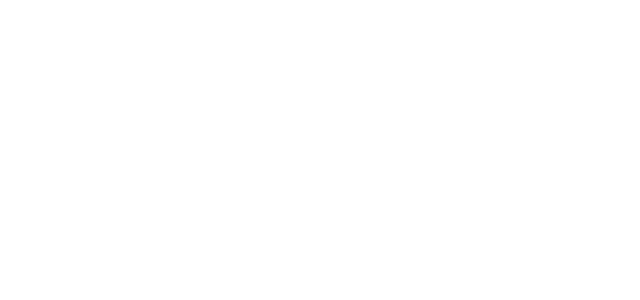
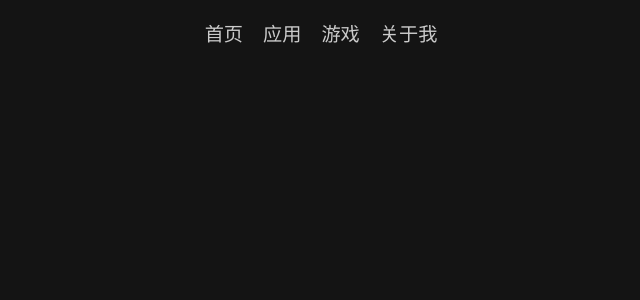
Before and after one commit to first-code6/myblog.github.io, a React (Vite) app: page /app in a window 1280 px wide. Before the commit this address had no page. Shown: the top 300 px of the page, without its empty margins (319-959 px from the left). Built offline with nearby package versions, Linux system fonts and the light colour scheme.

Commit message:
新添孩子路由

```diff
--- a/src/data/index.js
+++ b/src/data/index.js
@@ -1,8 +1,8 @@
-import gameData from './gameData.js'
+import listData from './listData.js'
 import tagData from './tagData.js'
 
 
 export default {
   tagData,
-  gameData,
+  listData,
 }
--- a/src/data/gameData.js
+++ b/src/data/listData.js
@@ -1,4 +1,8 @@
-const listData = [
+const nullData = [
+
+]
+
+const gameData = [
   {
     header: "井字棋小游戏",
     info: "在家闲来无事，突然想到上学时期经常玩的小游戏\"井字棋\",于是乎想在网页上复刻一下。",
@@ -7,5 +11,6 @@ const listData = [
 ]
 
 export default{
-  listData,
+  nullData,
+  gameData,
 }
--- a/src/data/tagData.js
+++ b/src/data/tagData.js
@@ -9,7 +9,7 @@ const tagListData = [
   },
   {
     header: "游戏",
-    href: "/game"
+    href: "/games"
   },
   {
     header: "关于我",
--- a/src/pages/Home/Home.jsx
+++ b/src/pages/Home/Home.jsx
@@ -1,7 +1,7 @@
 import React from 'react'
 
 import Tag from './component/Tag'
-import DataList from './component/DataList'
+import { Outlet } from 'react-router-dom'
 
 const Home = () => {
   return (
@@ -9,14 +9,15 @@ const Home = () => {
       style={{
         width: "100%",
         height: "100%",
-        background: "linear-gradient(90deg, rgba(26,26,37,1) 0%, rgba(12,1,36,1) 50%, rgba(33,32,43,1) 100%)",
+        background: "rgba(20, 20, 20)",
         display: "flex",
         flexDirection: "column",
         alignItems: "center",
       }}
     >
       <Tag />
-      <DataList />
+
+      <Outlet />
     </div>
   )
 }
--- a/src/pages/Home/component/DataList.jsx
+++ b/src/pages/Home/component/DataList.jsx
@@ -2,7 +2,9 @@ import React from 'react'
 
 import data from '../../../data'
 
-const DataList = () => {
+const DataList = ({
+  dataType="nullData"
+}) => {
   return (
     <div
       style={{
@@ -13,7 +15,7 @@ const DataList = () => {
        }}
     >
       {
-        data.gameData.listData.map(item => {
+        data.listData[dataType].map(item => {
           return(
             <div
               style={{
```
Also changed, not shown: src/routers/RouterPrimary.jsx (+20 -1 lines), 2 other files (tests, documents, lock files or other folders).
